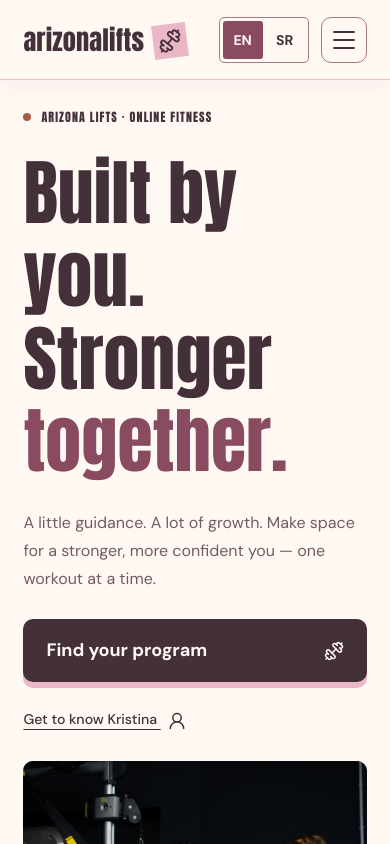
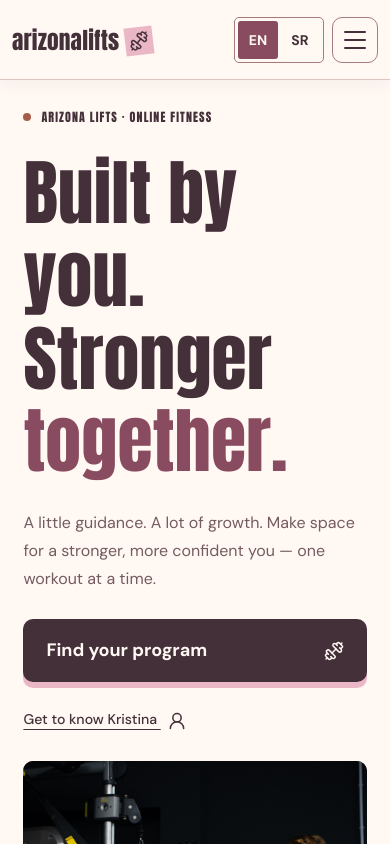
Before and after one commit to MiloshMilinkov/ArizonaLiftsWebSite, a Vue app in the folder frontend/: page /en in a window 390 px wide. Shown: the top 844 px of the page. Built offline with nearby package versions, Linux system fonts and the light colour scheme.

Commit message:
New headerr style and resizing

```diff
--- a/frontend/src/assets/styles/main.css
+++ b/frontend/src/assets/styles/main.css
@@ -691,7 +691,7 @@ html[lang='sr-Latn'] .hero h1 {
     height: auto;
     min-height: 80px;
     position: relative;
-    flex-wrap: wrap;
+    flex-wrap: nowrap;
     padding-block: 15px;
     gap: 12px;
   }
@@ -858,3 +858,24 @@ h6 {
   height: 24px;
   stroke-width: 1.8;
 }
+
+@media (max-width: 480px) {
+  .header {
+    padding-inline: 12px;
+    gap: 8px;
+  }
+  .header > .brand {
+    font-size: clamp(1.2rem, 6vw, 1.65rem);
+    flex-shrink: 0;
+  }
+  .header .brand i {
+    width: 28px;
+    height: 28px;
+    margin-left: 6px;
+    padding: 4px;
+  }
+  .header .brand i .ui-icon {
+    width: 20px;
+    height: 20px;
+  }
+}
```
